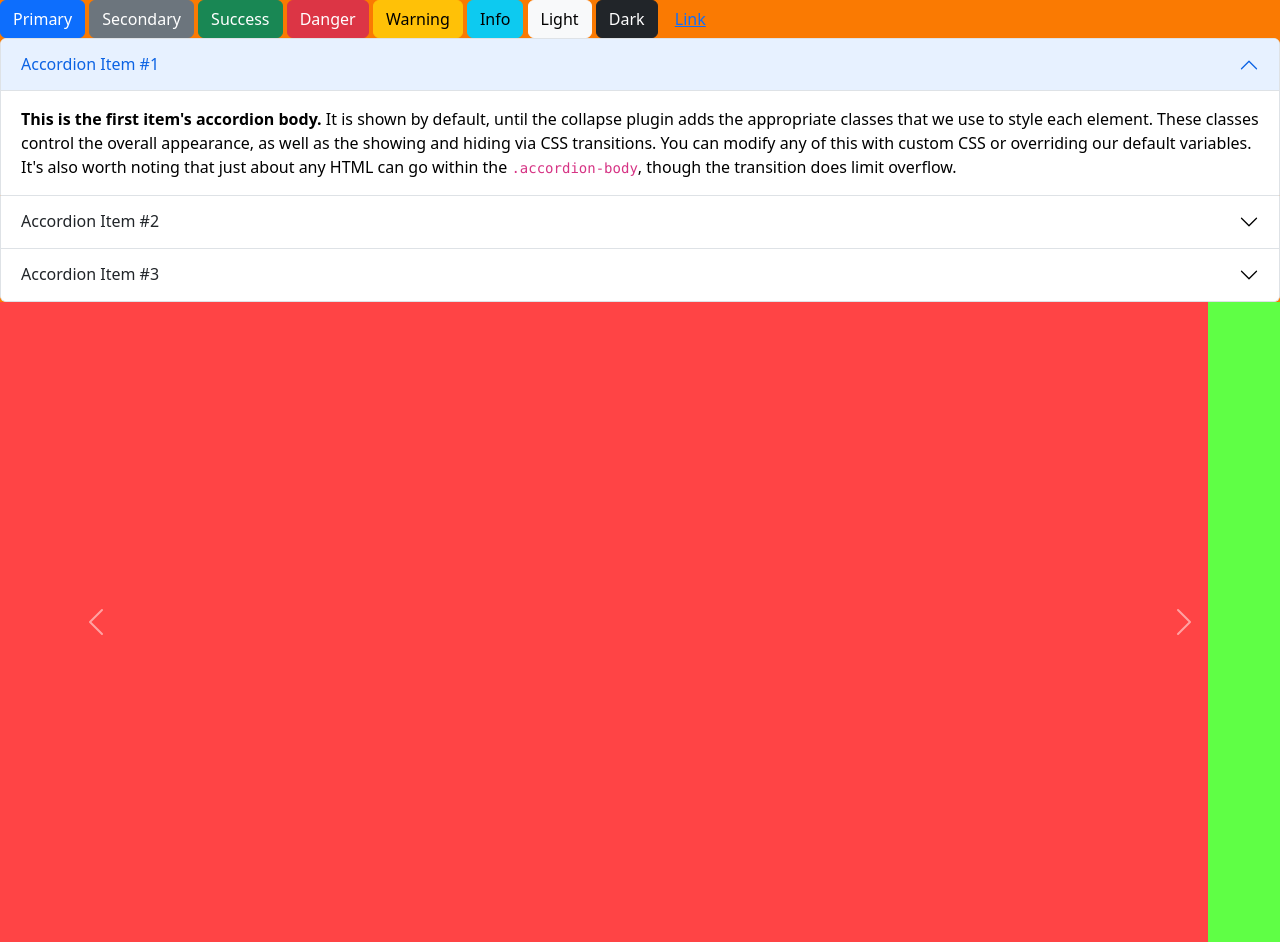
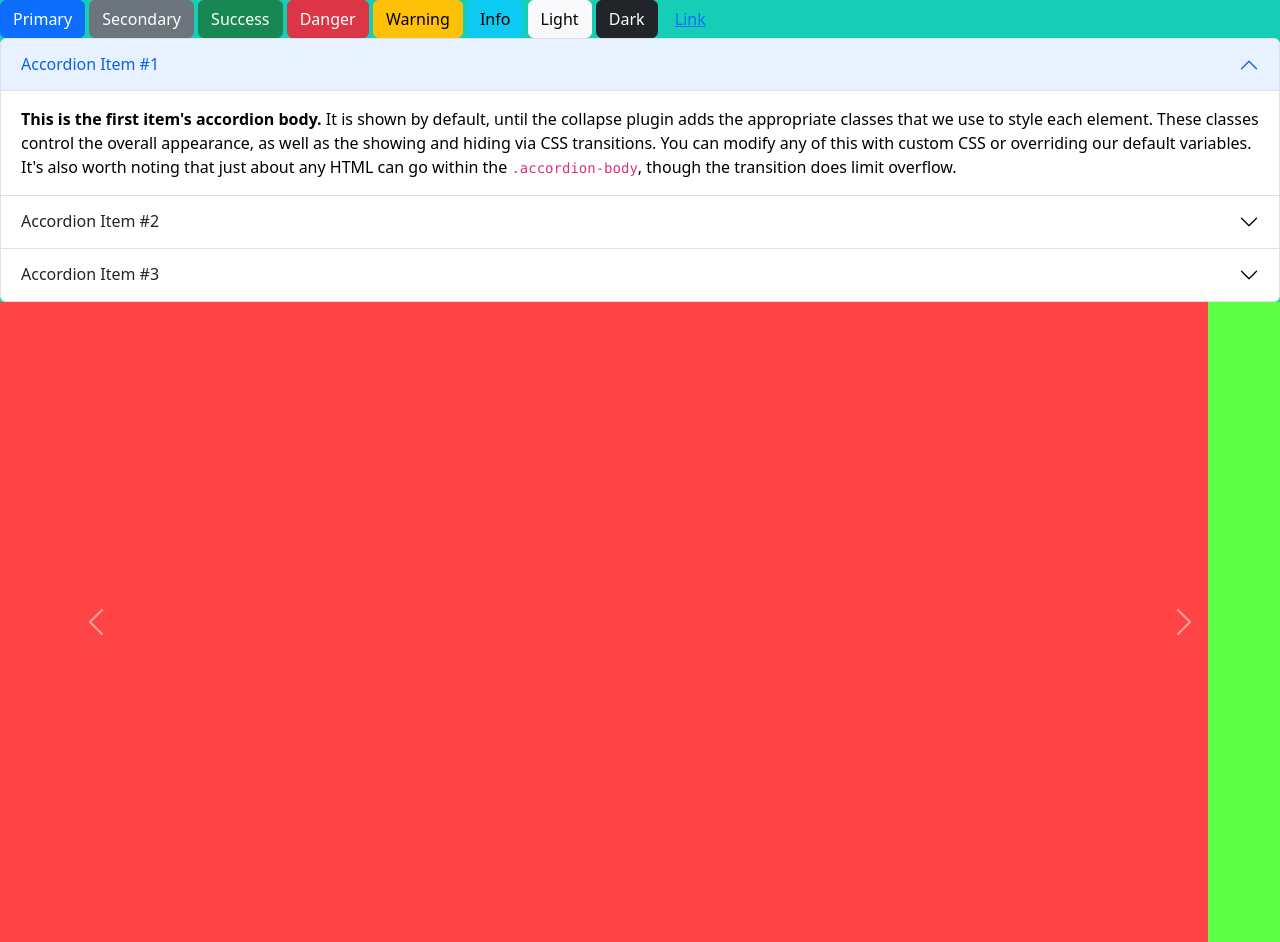
Before and after one commit to Vitolacho/virgachus, a website: page index.html in a window 1280 px wide. Drawn offline with nearby package versions, Linux system fonts and the light colour scheme.

Commit message:
Lo cambie de vuelta, el color

```diff
--- a/scss/estilos.scss
+++ b/scss/estilos.scss
@@ -1,5 +1,5 @@
 @import "../node_modules/bootstrap/scss/bootstrap.scss";
 
 body {
-    background-color: rgb(250, 122, 2);
+    background-color: rgb(22, 206, 181);
 }
```
Also changed, not shown: css/estilos.css.
